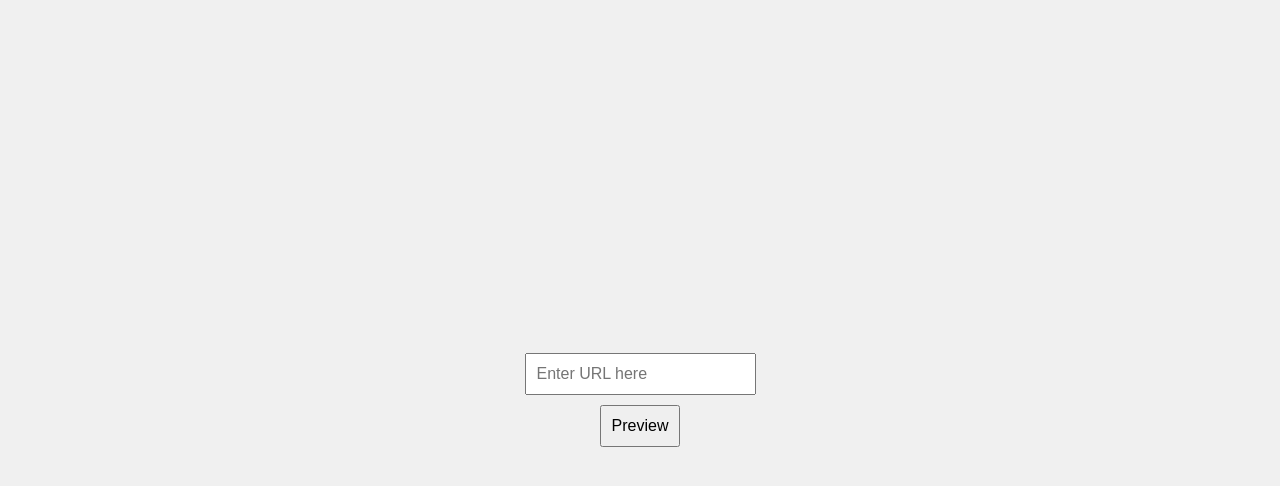
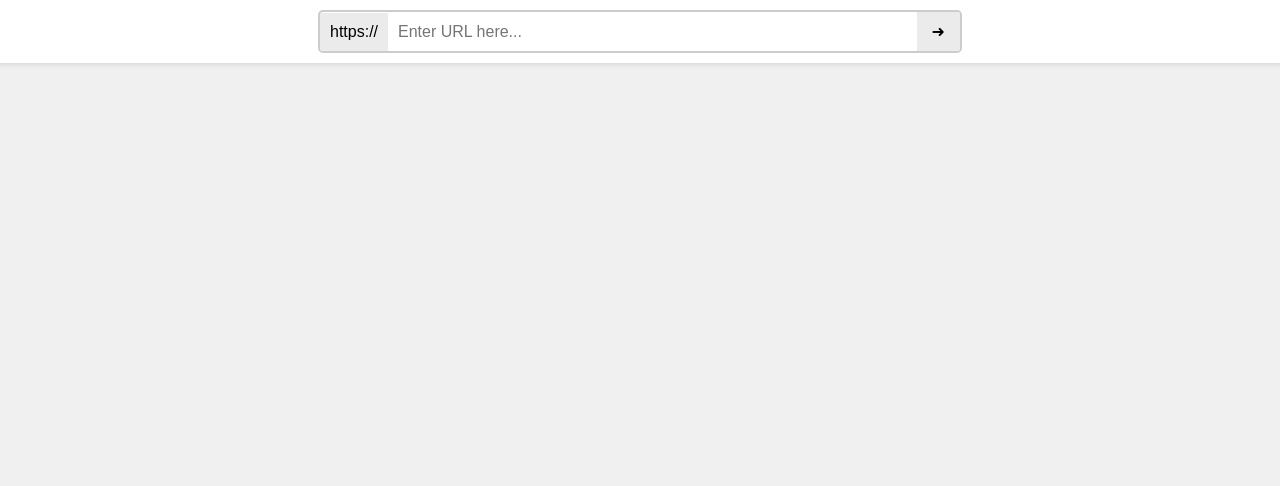
Before and after one commit to fdsfasdf2314/Iframe-Browser, a plain HTML site: page index.html in a window 1280 px wide. Drawn offline with Linux system fonts and the light colour scheme.

Commit message:
Update index.html

```diff
--- a/index.html
+++ b/index.html
@@ -3,7 +3,7 @@
 <head>
     <meta charset="UTF-8">
     <meta name="viewport" content="width=device-width, initial-scale=1.0">
-    <title>Iframe Browser</title>
+    <title>iFrame Browser</title>
     <style>
         body, html {
             margin: 0;
@@ -12,35 +12,68 @@
             height: 100%;
             overflow: hidden;
             display: flex;
-            justify-content: center;
+            flex-direction: column;
             align-items: center;
             background-color: #f0f0f0;
         }
         #container {
+            width: 100%;
+            padding: 10px;
+            background-color: #fff;
+            box-shadow: 0 2px 4px rgba(0,0,0,0.1);
+            z-index: 10;
             display: flex;
-            flex-direction: column;
+            justify-content: center;
             align-items: center;
         }
         iframe {
-            display: none;
-            position: absolute;
-            top: 0;
-            left: 0;
+            flex: 1;
             width: 100%;
-            height: 100%;
             border: none;
         }
-        input, button {
+        .search-bar {
+            display: flex;
+            align-items: center;
+            border: 2px solid #ccc;
+            border-radius: 5px;
+            overflow: hidden;
+            width: 50%;
+            font-size: 20px;
+        }
+        #prefix, input {
             padding: 10px;
-            margin: 5px;
             font-size: 16px;
+            font-family: Arial, sans-serif;
+            border: none;
+            outline: none;
+            background-color: #ebebeb;
+            color: black;
+        }
+        input {
+            flex: 1;
+            background-color: white;
+        }
+        button {
+            padding: 10px 15px;
+            font-size: 16px;
+            border: none;
+            outline: none;
+            background-color: #ebebeb;
+            color: black;
+            cursor: pointer;
+        }
+        button:active {
+            background-color: #fafafa;
         }
     </style>
 </head>
 <body>
     <div id="container">
-        <input type="text" id="urlInput" placeholder="Enter URL here" onkeypress="handleKeyPress(event)">
-        <button onclick="loadIframe()">Preview</button>
+        <div class="search-bar">
+            <span id="prefix">https://</span>
+            <input type="text" id="urlInput" placeholder="Enter URL here..." onkeypress="handleKeyPress(event)">
+            <button onclick="loadIframe()">➜</button>
+        </div>
     </div>
     <iframe id="previewIframe" allowfullscreen></iframe>
     <script>
@@ -55,11 +88,7 @@
             if (!url.startsWith('https://')) {
                 url = 'https://' + url;
             }
-            const iframe = document.getElementById('previewIframe');
-            iframe.src = url;
-            iframe.style.display = 'block';
-            iframe.requestFullscreen();
-            document.getElementById('container').style.display = 'none';
+            document.getElementById('previewIframe').src = url;
         }
     </script>
 </body>
```
